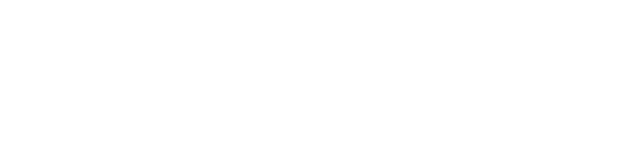
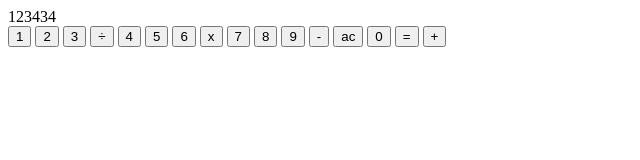
Before and after one commit to spindls/odin-calculator, a plain HTML site: page index.html in a window 1280 px wide. Shown: the whole page, without its empty margins (0-640 px from the left). Drawn offline with Linux system fonts and the light colour scheme.

Commit message:
Append buttons and calculator display to html document

```diff
--- a/index.html
+++ b/index.html
@@ -9,6 +9,24 @@
 
 </head>
 <body>
-
+    <div class="calculator">
+        <div class="display">123434</div>
+        <button> 1 </button>
+        <button> 2 </button>
+        <button> 3 </button>
+        <button> &divide </button>
+        <button> 4 </button>
+        <button> 5 </button>
+        <button> 6 </button>
+        <button> x </button>
+        <button> 7 </button>
+        <button> 8 </button>
+        <button> 9 </button>
+        <button> - </button>
+        <button> ac </button>
+        <button> 0 </button>
+        <button> = </button>
+        <button> + </button>
+    </div>
 </body>
 </html>
```
